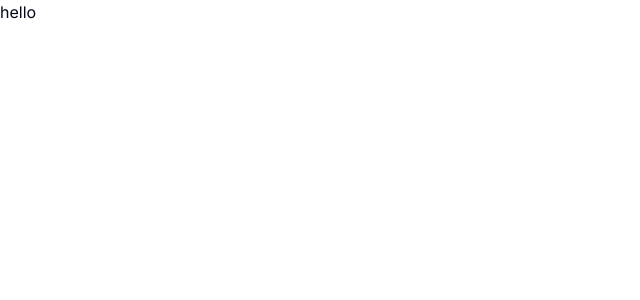
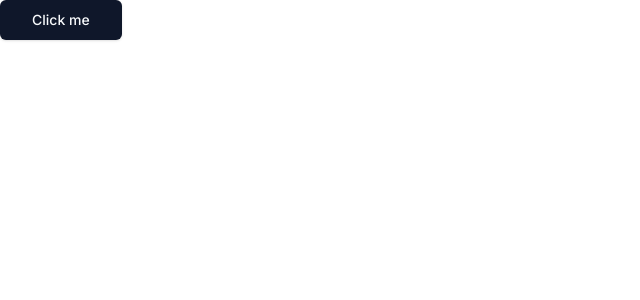
Before and after one commit to mirkobozzetto/NextAuth_advanced_guide, a Next.js app: page / in a window 1280 px wide. Shown: the top 300 px of the page, without its empty margins (0-640 px from the left). Built offline with nearby package versions, Linux system fonts and the light colour scheme.

Commit message:
Refactor page component to use Button component

```diff
--- a/app/page.tsx
+++ b/app/page.tsx
@@ -1,5 +1,11 @@
-import Image from "next/image";
+import { Button } from "@/components/ui/button";
 
 export default function Home() {
-  return <p>hello</p>;
+  return (
+    <div>
+      <Button size="lg" variant="default">
+        Click me
+      </Button>
+    </div>
+  );
 }
```
